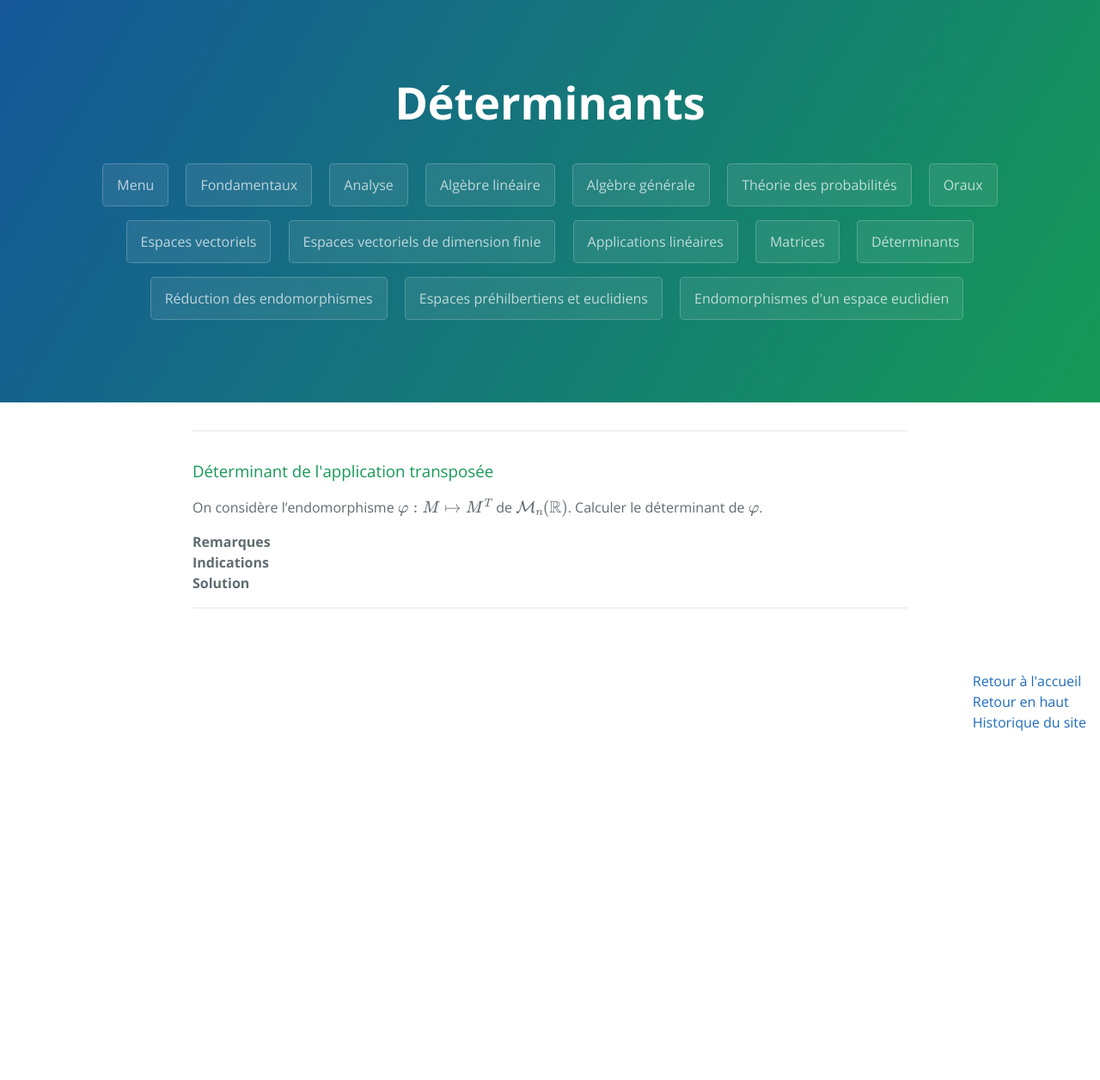
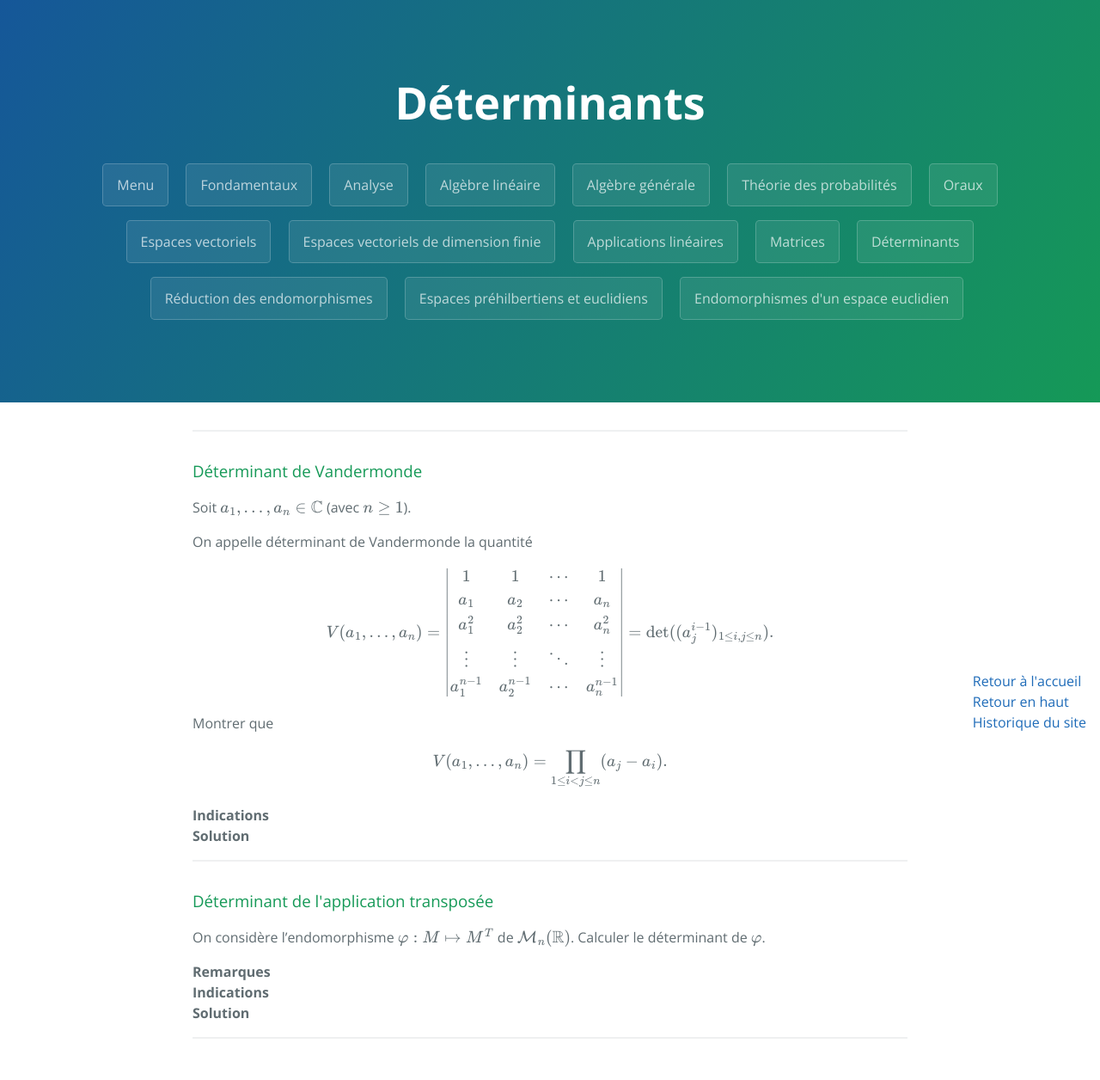
Before and after one commit to WingVee/wingvee.github.io, a Jekyll site: the page built from _pages/determinants.md, in a window 1280 px wide. Shown: the whole page at 86% size. Built offline with Jekyll 4.4.1, drawn with Linux system fonts in a browser that asks for light colours; formulas are drawn with MathJax 3; the repository's description, which GitHub fills in, is left out; before the commit the page ends 900 px from its top, so only the background shows below that; some of the changed text lies outside the part shown.

Commit message:
determinants#determinant-de-vandermonde

```diff
--- a/_pages/determinants.md
+++ b/_pages/determinants.md
@@ -7,6 +7,67 @@ redirect_from:
   - determinant
   - déterminant
 ---
+
+---
+
+<h3 id="determinant-de-vandermonde">
+  <a href="#determinant-de-vandermonde" class="header">
+  Déterminant de Vandermonde</a>
+</h3>
+
+Soit $a_1,\ldots,a_n\in\mathbb{C}$ (avec $n\geq 1$).
+
+On appelle déterminant de Vandermonde la quantité
+
+$$V(a_1,\ldots,a_n) = \left|\begin{matrix}
+1 & 1 & \cdots & 1 \\
+a_1 & a_2 & \cdots & a_n \\
+a_1^2 & a_2^2 & \cdots & a_n^2 \\
+\vdots & \vdots & \ddots & \vdots \\
+a_1^{n-1} & a_2^{n-1} & \cdots & a_n^{n-1}
+\end{matrix}\right| = \det((a_j^{i-1})_{1\leq i,j\leq n}).$$
+
+Montrer que
+
+$$V(a_1,\ldots,a_n) = \prod_{1\leq i<j\leq n} (a_j-a_i).$$
+
+<details>
+  <summary><b>Indications</b></summary>
+    Considérer le polynôme $P(X) = V(a_1,\ldots,a_{n-1},X)$, développer par rapport à la dernière colonne et analyser les racines.
+</details>
+
+<details>
+  <summary><b>Solution</b></summary>
+    On prouve par récurrence sur $n\geq 1$.<br>
+    Pour $n=1$, on a $\displaystyle V(a_1) = 1 = \prod_{1\leq i<j\leq 1} (a_j-a_i)$ (produit vide).<br>
+    Supposons que la formule est vraie pour $n-1\geq 1$.<br>
+    S'il existe $i,j\in\{1,\ldots,n\}$ distincts tels que $a_i=a_j$, alors deux colonnes sont égales et le déterminant est nul et la formule est vérifiée.<br>
+    On suppose désormais que les $a_i$ sont distincts deux à deux.<br>
+    En développant par rapport à la dernière colonne, on remarque que
+    $$x\in\mathbb C\mapsto V(a_1,\ldots,a_{n-1},x) = \left|\begin{matrix}
+    1 & 1 & \cdots & 1 \\
+    a_1 & a_2 & \cdots & x \\
+    a_1^2 & a_2^2 & \cdots & x^2 \\
+    \vdots & \vdots & \ddots & \vdots \\
+    a_1^{n-1} & a_2^{n-1} & \cdots & x^{n-1}
+    \end{matrix}\right|$$
+    est une fonction polynomiale de degré au plus $n-1$.<br>
+    Ainsi, en posant $P(X) = V(a_1,\ldots,a_{n-1},X)$, on a $P\in\mathbb{C}_{n-1}[X]$.<br>
+    Le coefficient de $X^{n-1}$ dans $P$ vaut $V(a_1,\ldots,a_{n-1})$.<br>
+    Par hypothèse de récurrence, on a $\displaystyle V(a_1,\ldots,a_{n-1}) = \prod_{1\leq i<j\leq n-1} (a_j-a_i)\neq 0$ comme produit de termes non nuls, donc $P$ est de degré $n-1$.<br>
+    De plus, $P(a_i) = 0$ pour tout $1\leq i\leq n-1$ car deux colonnes sont égales lorsque $x=a_i$.<br>
+    Ainsi, puisque les $a_i$ sont distincts deux à deux, $P$ est scindé et on a
+    $$P(X) = V(a_1,\ldots,a_{n-1}) \prod_{1\leq k\leq n-1} (X-a_k).$$
+    D'où
+    $$\begin{align*}
+    V(a_1,\ldots,a_n) &= P(a_n)\\
+    &= V(a_1,\ldots,a_{n-1}) \prod_{1\leq k\leq n-1} (a_n-a_k)\\
+    &= \prod_{1\leq i<j\leq n-1} (a_j-a_i)\prod_{1\leq k\leq n-1} (a_n-a_k)\\
+    &= \prod_{1\leq i<j<n} (a_j-a_i)\prod_{1\leq i<j = n} (a_j-a_i)\\
+    &= \prod_{1\leq i<j\leq n} (a_j-a_i).
+    \end{align*}$$
+    Ce qui conclut la preuve par récurrence.
+</details>
 
 ---
 
```
Also changed, not shown: _pages/historique.md (+4 -0 lines).
